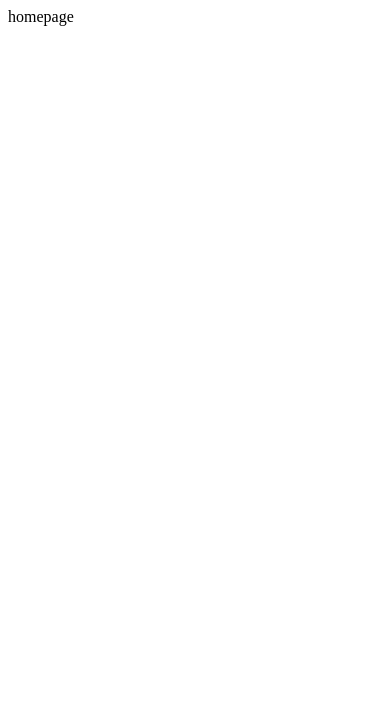
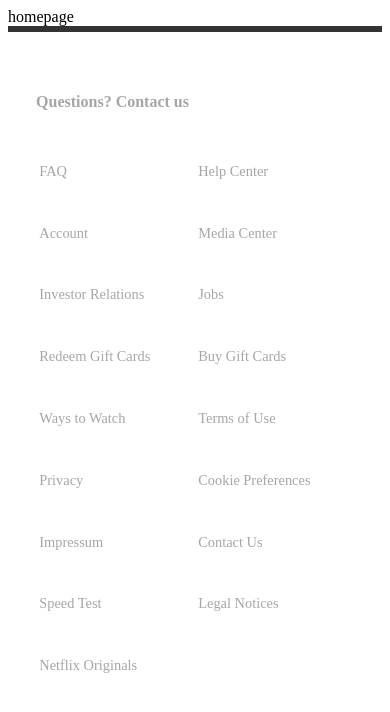
Before and after one commit to HannahNguyen6729/netflix-clone, a React (Create React App) app in the folder client/: page / in a window 390 px wide. Shown: the top 712 px of the page. Built offline with nearby package versions, Linux system fonts and the light colour scheme.

Commit message:
restructure pages folder

```diff
--- /dev/null
+++ b/client/src/components/footer/Footer.jsx
@@ -0,0 +1,90 @@
+import React from 'react';
+import './footer.scss';
+
+const footerLinks = [
+  {
+    name: 'FAQ',
+    path: '',
+  },
+  {
+    name: 'Help Center',
+    path: '',
+  },
+  {
+    name: 'Account',
+    path: '',
+  },
+  {
+    name: 'Media Center',
+    path: '',
+  },
+  {
+    name: 'Investor Relations',
+    path: '',
+  },
+  {
+    name: 'Jobs',
+    path: '',
+  },
+  {
+    name: 'Redeem Gift Cards',
+    path: '',
+  },
+  {
+    name: 'Buy Gift Cards',
+    path: '',
+  },
+  {
+    name: 'Ways to Watch',
+    path: '',
+  },
+  {
+    name: 'Terms of Use',
+    path: '',
+  },
+  {
+    name: 'Privacy',
+    path: '',
+  },
+  {
+    name: 'Cookie Preferences',
+    path: '',
+  },
+  {
+    name: 'Impressum',
+    path: '',
+  },
+  {
+    name: 'Contact Us',
+    path: '',
+  },
+  {
+    name: 'Speed Test',
+    path: '',
+  },
+  {
+    name: 'Legal Notices',
+    path: '',
+  },
+  {
+    name: 'Netflix Originals',
+    path: '',
+  },
+];
+
+const Footer = () => (
+  <div className="footer_container">
+    <div className="footer_inside_container">
+      <h4>Questions? Contact us</h4>
+      <div className="footer_links">
+        {footerLinks.map((link) => (
+          <div key={link.name}>
+            <p>{link.name}</p>
+          </div>
+        ))}
+      </div>
+    </div>
+  </div>
+);
+
+export default Footer;
--- /dev/null
+++ b/client/src/components/footer/footer.scss
@@ -0,0 +1,88 @@
+.footer_container {
+  display: flex;
+  flex-direction: column;
+  justify-content: center;
+  align-items: center;
+  border-top: 0.4rem #333333 solid;
+  font-weight: normal;
+  color: #a6a6a6;
+  overflow: hidden;
+}
+
+.footer_inside_container {
+  width: 85%;
+  padding: 4.3rem 2.8rem;
+}
+
+.footer_links {
+  margin: 0;
+  display: flex;
+  width: 100%;
+  flex-wrap: wrap;
+}
+
+.footer_links > div > p {
+  width: fit-content;
+}
+
+.footer_links > div > p:hover {
+  text-decoration: underline;
+  cursor: pointer;
+}
+
+.footer_links div {
+  font-size: 0.9rem;
+  padding: 0.5rem 0.2rem;
+  flex: 1 0 21%;
+}
+
+p {
+  font-size: 0.9rem;
+}
+
+h4 {
+  padding: 0.5rem 0;
+}
+
+.footer_language_selector {
+  margin: 1rem 0;
+  display: flex;
+  justify-content: space-between;
+  width: fit-content;
+  border: 0.1rem #333333 solid;
+}
+
+.footer_language_selector select {
+  font-size: 0.9rem;
+  border-style: none;
+  background-color: #000;
+  color: #a6a6a6;
+  padding: 1rem;
+}
+
+option {
+  padding: 1rem;
+  border-style: none;
+}
+
+@media (max-width: 550px) {
+  .footer_inside_container {
+    width: 85%;
+    padding: 2rem 2.8rem;
+    padding-bottom: 2.8rem;
+  }
+
+  .footer_links div {
+    display: flex;
+    flex-wrap: nowrap;
+    flex: 1 0 45%;
+  }
+
+  option {
+    font-size: 0.9rem;
+  }
+
+  p {
+    font-size: 0.9rem;
+  }
+}
--- a/client/src/pages/Home.jsx
+++ /dev/null
@@ -1,7 +0,0 @@
-import React from 'react';
-
-const Home = () => {
-  return <div>homepage</div>;
-};
-
-export default Home;
--- /dev/null
+++ b/client/src/pages/home/Home.jsx
@@ -0,0 +1,15 @@
+import React from 'react';
+import Footer from '../../components/footer/Footer';
+import './home.scss';
+
+const Home = () => {
+  return (
+    <div className="home">
+      {/* <Navbar /> */}
+      homepage
+      <Footer />
+    </div>
+  );
+};
+
+export default Home;
--- /dev/null
+++ b/client/src/pages/home/home.scss
@@ -0,0 +1,4 @@
+.home{
+    background-color: var(--main-color);
+    overflow: hidden;
+}
```
Also changed, not shown: client/src/App.js (+4 -4 lines), client/src/pages/login/Login.jsx (renamed from client/src/pages/Login.jsx), client/src/pages/register/Register.jsx (renamed from client/src/pages/Register.jsx), client/src/pages/watch/Watch.jsx (renamed from client/src/pages/Watch.jsx).
